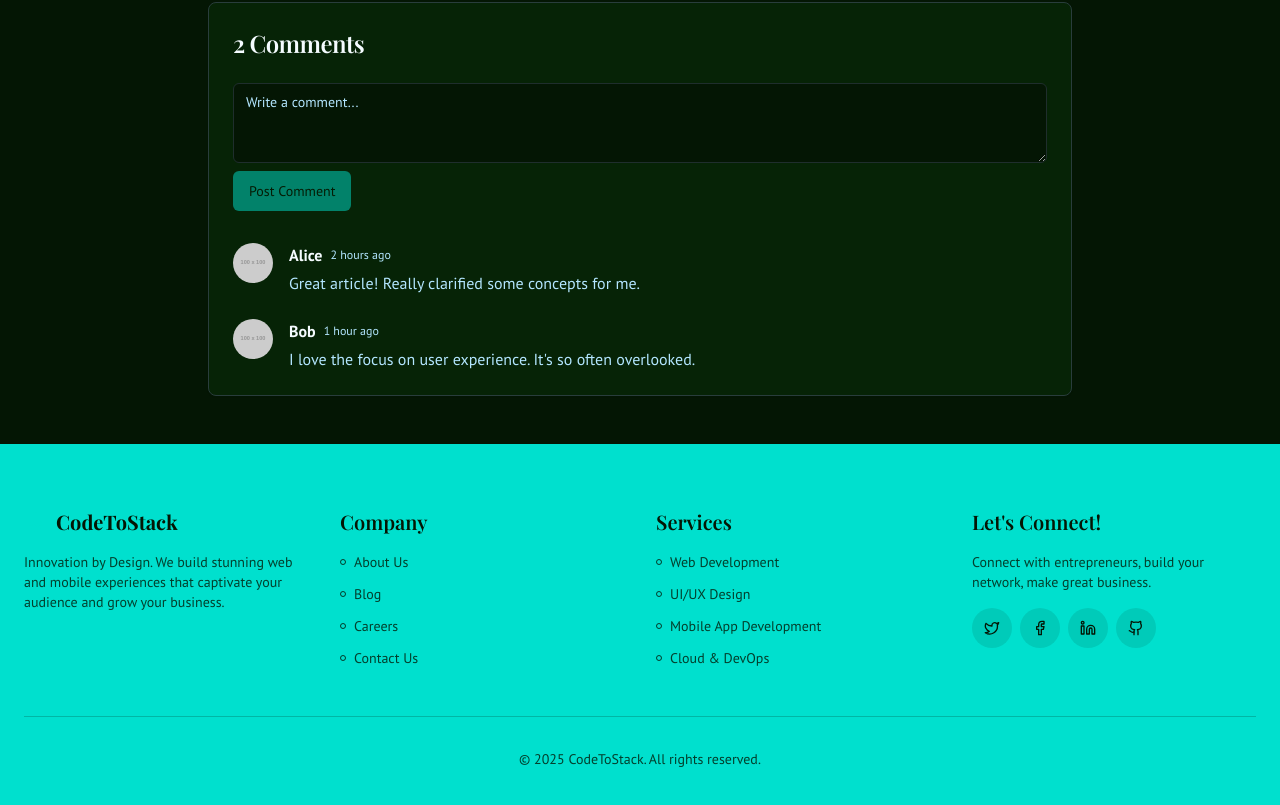
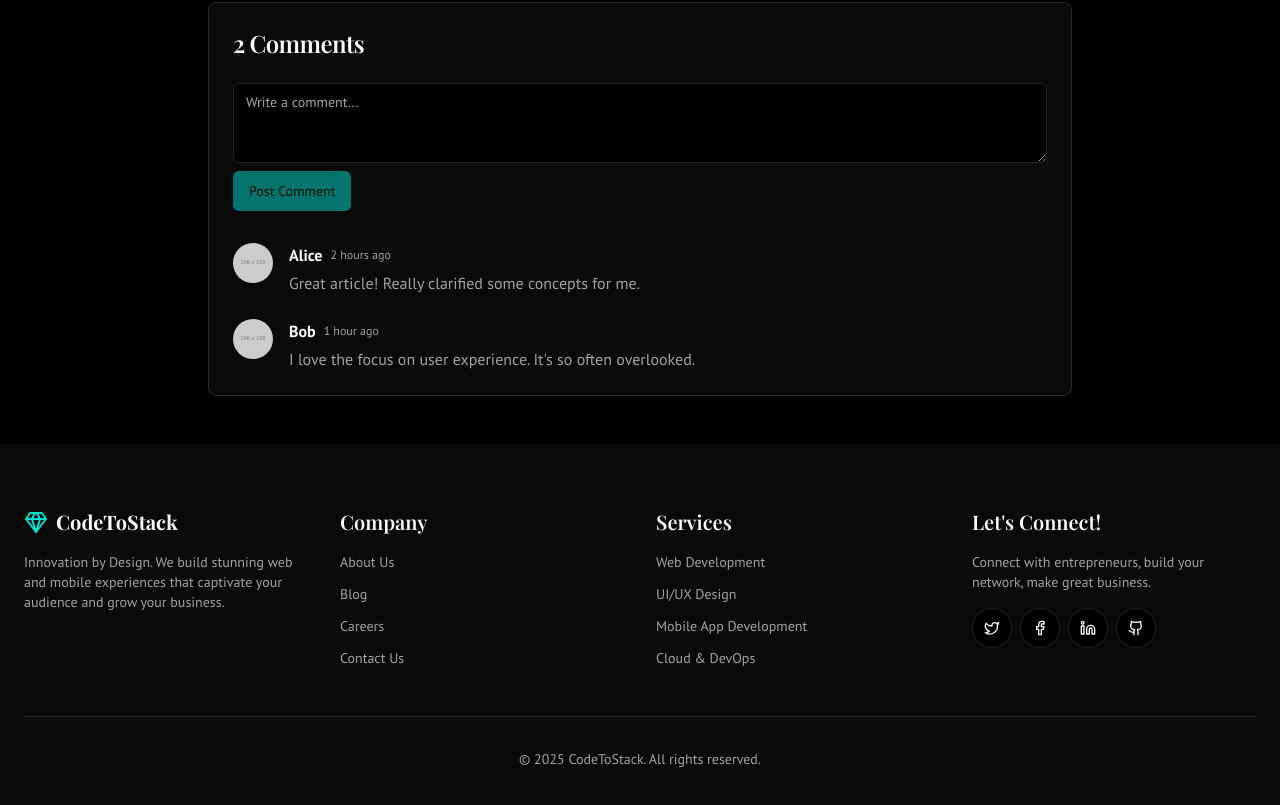
Before and after one commit to zobi404/coretostack, a Next.js app: page /blog/the-art-of-minimalist-design in a window 1280 px wide. Shown: the part 1110-1915 px from the top of the page. Built offline with nearby package versions, Linux system fonts and the light colour scheme; a web font is replaced by a local one.

Commit message:
strictly follow our color theme, use black as a background

```diff
--- a/src/app/globals.css
+++ b/src/app/globals.css
@@ -8,72 +8,73 @@ body {
 
 @layer base {
   :root {
-    --background: 120 70% 5%; /* #041008 */
-    --foreground: 200 100% 98%; /* #f3fffc */
-    --card: 120 70% 8%; /* Slightly lighter than background */
-    --card-foreground: 200 100% 98%; /* #f3fffc */
-    --popover: 120 70% 5%;
-    --popover-foreground: 200 100% 98%;
+    --background: 0 0% 0%; /* #000000 */
+    --foreground: 0 0% 98%; /* #fafafa - Was #f3fffc */
+    --card: 0 0% 4%; /* Slightly lighter than background, was #041008 */
+    --card-foreground: 0 0% 98%;
+    --popover: 0 0% 0%;
+    --popover-foreground: 0 0% 98%;
     --primary: 175 100% 44%; /* #00e0d0 */
-    --primary-foreground: 120 70% 5%;
+    --primary-foreground: 0 0% 4%;
     --secondary: 175 100% 44%; /* #00e0d0 */
-    --secondary-foreground: 120 70% 5%; /* #041008 */
-    --muted: 120 70% 12%;
-    --muted-foreground: 200 100% 85%;
+    --secondary-foreground: 0 0% 4%;
+    --muted: 0 0% 8%;
+    --muted-foreground: 0 0% 64%;
     --accent: 44 90% 70%; /* #f6cc6f */
-    --accent-foreground: 120 70% 5%;
+    --accent-foreground: 0 0% 4%;
     --destructive: 0 62.8% 30.6%;
     --destructive-foreground: 0 0% 98%;
-    --border: 175 20% 20%;
-    --input: 175 20% 15%;
+    --border: 175 20% 15%;
+    --input: 175 20% 12%;
     --ring: 175 100% 44%;
     --chart-1: 175 100% 44%;
     --chart-2: 12 100% 73%; /* #ff9078 */
     --chart-3: 44 90% 70%;
     --chart-4: 175 80% 60%;
-    --chart-5: 200 100% 98%;
+    --chart-5: 0 0% 98%;
     --radius: 0.5rem;
-    --sidebar-background: 120 70% 8%;
-    --sidebar-foreground: 200 100% 98%;
+    --sidebar-background: 0 0% 4%;
+    --sidebar-foreground: 0 0% 98%;
     --sidebar-primary: 175 100% 44%;
-    --sidebar-primary-foreground: 120 70% 5%;
-    --sidebar-accent: 120 70% 12%;
-    --sidebar-accent-foreground: 200 100% 98%;
-    --sidebar-border: 175 20% 20%;
+    --sidebar-primary-foreground: 0 0% 4%;
+    --sidebar-accent: 0 0% 8%;
+    --sidebar-accent-foreground: 0 0% 98%;
+    --sidebar-border: 175 20% 15%;
     --sidebar-ring: 175 100% 44%;
   }
   .dark {
-    --background: 120 70% 5%; /* #041008 */
-    --foreground: 200 100% 98%; /* #f3fffc */
-    --card: 120 70% 8%; /* Slightly lighter than background */
-    --card-foreground: 200 100% 98%; /* #f3fffc */
-    --popover: 120 70% 5%;
-    --popover-foreground: 200 100% 98%;
+    --background: 0 0% 0%; /* #000000 */
+    --foreground: 0 0% 98%; /* #fafafa - Was #f3fffc */
+    --card: 0 0% 4%; /* Slightly lighter than background, was #041008 */
+    --card-foreground: 0 0% 98%;
+    --popover: 0 0% 0%;
+    --popover-foreground: 0 0% 98%;
     --primary: 175 100% 44%; /* #00e0d0 */
-    --primary-foreground: 120 70% 5%;
+    --primary-foreground: 0 0% 4%;
     --secondary: 175 100% 44%; /* #00e0d0 */
-    --secondary-foreground: 120 70% 5%; /* #041008 */
-    --muted: 120 70% 12%;
-    --muted-foreground: 200 100% 85%;
+    --secondary-foreground: 0 0% 4%;
+    --muted: 0 0% 8%;
+    --muted-foreground: 0 0% 64%;
     --accent: 44 90% 70%; /* #f6cc6f */
-    --accent-foreground: 120 70% 5%;
+    --accent-foreground: 0 0% 4%;
     --destructive: 0 62.8% 30.6%;
     --destructive-foreground: 0 0% 98%;
-    --border: 175 20% 20%;
-    --input: 175 20% 15%;
+    --border: 175 20% 15%;
+    --input: 175 20% 12%;
     --ring: 175 100% 44%;
     --chart-1: 175 100% 44%;
-    --chart-2: 12 100% 73%;
+    --chart-2: 12 100% 73%; /* #ff9078 */
     --chart-3: 44 90% 70%;
     --chart-4: 175 80% 60%;
-    --chart-5: 200 100% 98%;
-    --sidebar-background: 120 70% 8%;
-    --sidebar-foreground: 200 100% 98%;
+    --chart-5: 0 0% 98%;
+    --radius: 0.5rem;
+    --sidebar-background: 0 0% 4%;
+    --sidebar-foreground: 0 0% 98%;
     --sidebar-primary: 175 100% 44%;
-    --sidebar-primary-foreground: 120 70% 5%;
-    --sidebar-accent: 120 70% 12%;
-    --sidebar-accent-foreground: 200 100% 98%;
-    --sidebar-border: 175 20% 20%;
+    --sidebar-primary-foreground: 0 0% 4%;
+    --sidebar-accent: 0 0% 8%;
+    --sidebar-accent-foreground: 0 0% 98%;
+    --sidebar-border: 175 20% 15%;
     --sidebar-ring: 175 100% 44%;
   }
 }
--- a/src/app/login/page.tsx
+++ b/src/app/login/page.tsx
@@ -4,7 +4,7 @@ import { LoginForm } from "@/components/auth/LoginForm";
 
 export default function LoginPage() {
   return (
-    <div className="flex min-h-screen items-center justify-center bg-gray-100 dark:bg-gray-900 p-4">
+    <div className="flex min-h-screen items-center justify-center bg-background p-4">
       <div className="w-full max-w-md">
         <div className="text-center mb-6">
           <Logo className="justify-center text-2xl"/>
--- a/src/components/layout/Footer.tsx
+++ b/src/components/layout/Footer.tsx
@@ -20,12 +20,12 @@ const serviceLinks = [
 
 export default function Footer() {
   return (
-    <footer className="bg-primary text-primary-foreground">
+    <footer className="bg-card">
       <div className="container mx-auto px-6 py-16">
         <div className="grid grid-cols-1 md:grid-cols-2 lg:grid-cols-4 gap-8">
           <div className="col-span-1 md:col-span-2 lg:col-span-1">
-            <Logo className="text-primary-foreground" />
-            <p className="mt-4 text-sm text-primary-foreground/80">
+            <Logo />
+            <p className="mt-4 text-sm text-muted-foreground">
               Innovation by Design. We build stunning web and mobile experiences that captivate your audience and grow your business.
             </p>
           </div>
@@ -33,8 +33,7 @@ export default function Footer() {
             <h3 className="font-headline font-semibold text-xl">Company</h3>
             <nav className="mt-4 flex flex-col space-y-3">
               {companyLinks.map(link => (
-                <Link key={link.href} href={link.href} className="text-sm text-primary-foreground/80 hover:text-primary-foreground transition-colors flex items-center gap-2">
-                  <span className="w-1.5 h-1.5 rounded-full border border-primary-foreground/80 block"></span>
+                <Link key={link.href} href={link.href} className="text-sm text-muted-foreground hover:text-primary transition-colors flex items-center gap-2">
                   {link.label}
                 </Link>
               ))}
@@ -44,8 +43,7 @@ export default function Footer() {
              <h3 className="font-headline font-semibold text-xl">Services</h3>
             <nav className="mt-4 flex flex-col space-y-3">
                {serviceLinks.map(link => (
-                <Link key={link.label} href={link.href} className="text-sm text-primary-foreground/80 hover:text-primary-foreground transition-colors flex items-center gap-2">
-                  <span className="w-1.5 h-1.5 rounded-full border border-primary-foreground/80 block"></span>
+                <Link key={link.label} href={link.href} className="text-sm text-muted-foreground hover:text-primary transition-colors flex items-center gap-2">
                   {link.label}
                 </Link>
               ))}
@@ -53,34 +51,34 @@ export default function Footer() {
           </div>
            <div>
             <h3 className="font-headline font-semibold text-xl">Let's Connect!</h3>
-            <p className="mt-4 text-sm text-primary-foreground/80">
+            <p className="mt-4 text-sm text-muted-foreground">
                 Connect with entrepreneurs, build your network, make great business.
             </p>
             <div className="flex mt-4 space-x-2">
-              <Button variant="ghost" size="icon" className="bg-primary-foreground/10 hover:bg-primary-foreground/20 rounded-full" asChild>
+              <Button variant="outline" size="icon" className="rounded-full" asChild>
                 <a href="#" target="_blank" rel="noopener noreferrer" aria-label="Twitter">
-                  <Twitter className="h-5 w-5 text-primary-foreground" />
+                  <Twitter className="h-5 w-5" />
                 </a>
               </Button>
-               <Button variant="ghost" size="icon" className="bg-primary-foreground/10 hover:bg-primary-foreground/20 rounded-full" asChild>
+               <Button variant="outline" size="icon" className="rounded-full" asChild>
                 <a href="#" target="_blank" rel="noopener noreferrer" aria-label="Facebook">
-                  <Facebook className="h-5 w-5 text-primary-foreground" />
+                  <Facebook className="h-5 w-5" />
                 </a>
               </Button>
-              <Button variant="ghost" size="icon" className="bg-primary-foreground/10 hover:bg-primary-foreground/20 rounded-full" asChild>
+              <Button variant="outline" size="icon" className="rounded-full" asChild>
                 <a href="#" target="_blank" rel="noopener noreferrer" aria-label="LinkedIn">
-                  <Linkedin className="h-5 w-5 text-primary-foreground" />
+                  <Linkedin className="h-5 w-5" />
                 </a>
               </Button>
-              <Button variant="ghost" size="icon" className="bg-primary-foreground/10 hover:bg-primary-foreground/20 rounded-full" asChild>
+              <Button variant="outline" size="icon" className="rounded-full" asChild>
                 <a href="#" target="_blank" rel="noopener noreferrer" aria-label="GitHub">
-                  <Github className="h-5 w-5 text-primary-foreground" />
+                  <Github className="h-5 w-5" />
                 </a>
               </Button>
             </div>
           </div>
         </div>
-        <div className="mt-12 border-t border-primary-foreground/20 pt-8 text-center text-sm text-primary-foreground/80">
+        <div className="mt-12 border-t border-border pt-8 text-center text-sm text-muted-foreground">
           <p>&copy; {new Date().getFullYear()} CodeToStack. All rights reserved.</p>
         </div>
       </div>
```
